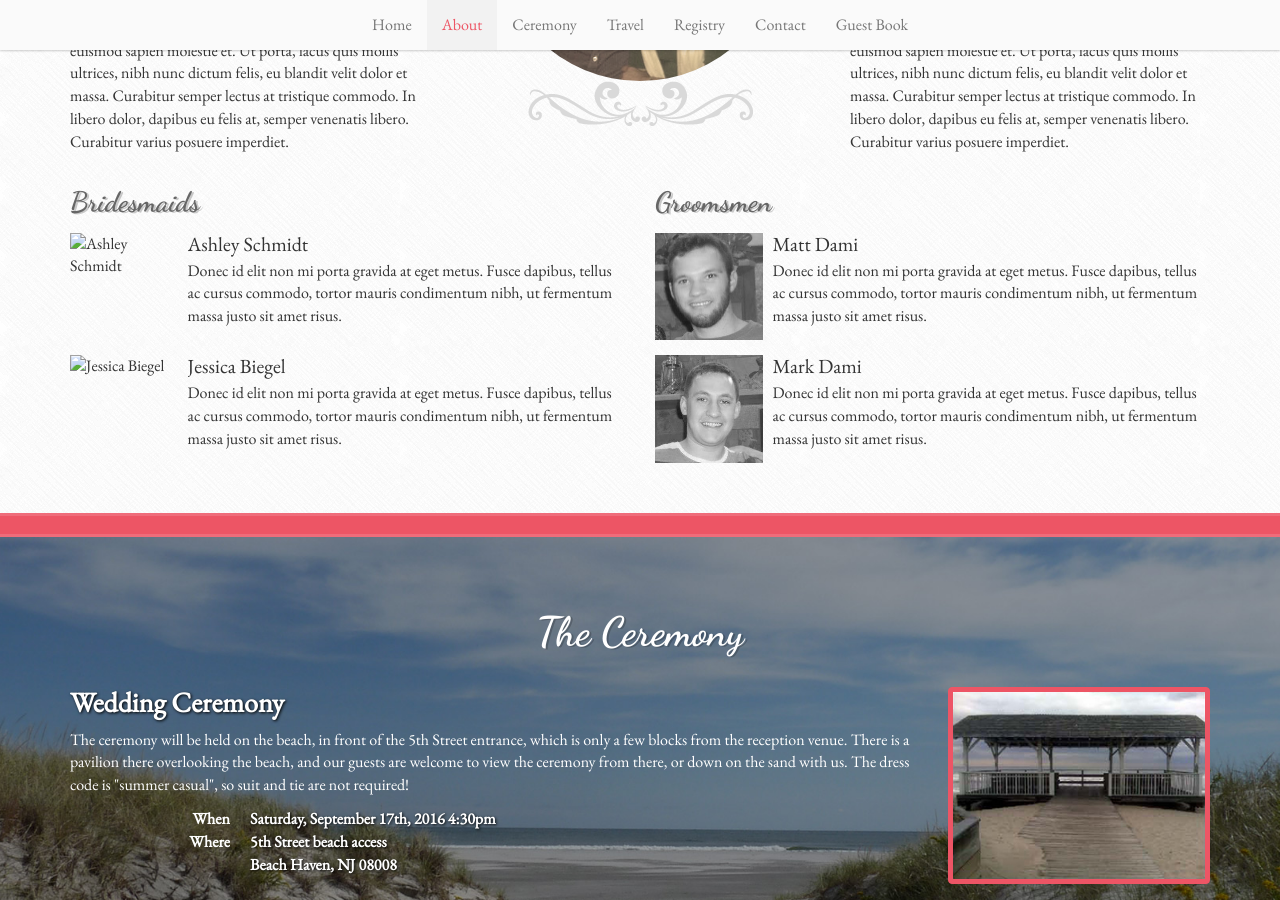
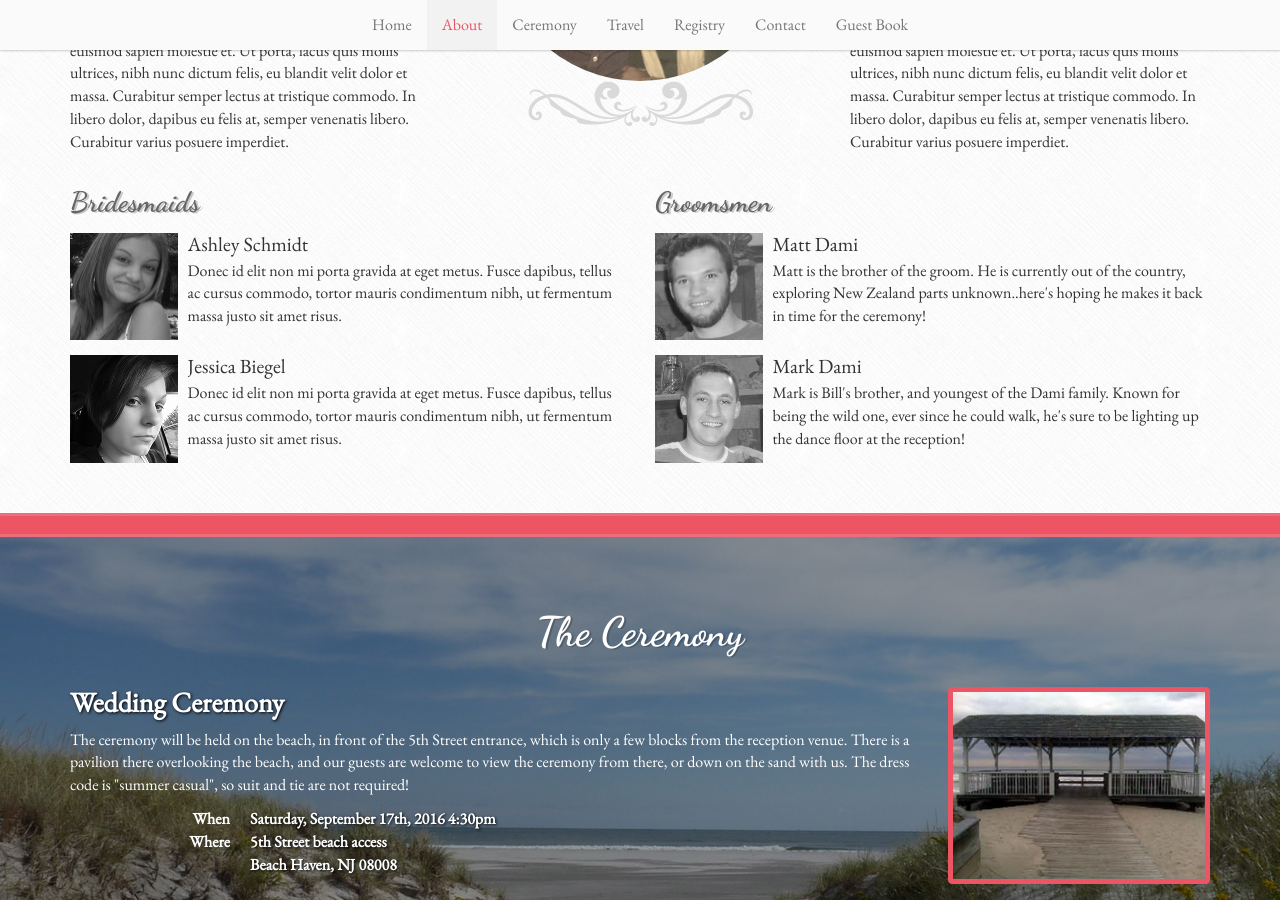
Before and after one commit to billdami/lisa-and-bill, a Jekyll site: the page built from index.html, in a window 1280 px wide and 900 px high, scrolled down 854 px. Built offline with Jekyll 4.4.1, drawn with Linux system fonts in a browser that asks for light colours; nearby versions of some CDN libraries.

Commit message:
started about us content, bridesmaids headshots

```diff
--- a/about.html
+++ b/about.html
@@ -55,7 +55,7 @@ order: 1
 					</div>
 					<div class="media-body">
 						<h4 class="media-heading">Matt Dami</h4>
-						Donec id elit non mi porta gravida at eget metus. Fusce dapibus, tellus ac cursus commodo, tortor mauris condimentum nibh, ut fermentum massa justo sit amet risus.
+						Matt is the brother of the groom. He is currently out of the country, exploring New Zealand parts unknown..here's hoping he makes it back in time for the ceremony!
 					</div>
 				</div>
 				<div class="media">
@@ -64,7 +64,7 @@ order: 1
 					</div>
 					<div class="media-body">
 						<h4 class="media-heading">Mark Dami</h4>
-						Donec id elit non mi porta gravida at eget metus. Fusce dapibus, tellus ac cursus commodo, tortor mauris condimentum nibh, ut fermentum massa justo sit amet risus.
+						Mark is Bill's brother, and youngest of the Dami family. Known for being the wild one, ever since he could walk, he's sure to be lighting up the dance floor at the reception!
 					</div>
 				</div>
 			</div>
```
Also changed, not shown: img/headshot-ashley-schmidt.jpg (added), img/headshot-jessica-biegel.jpg (added).
